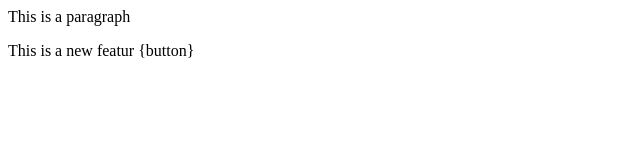
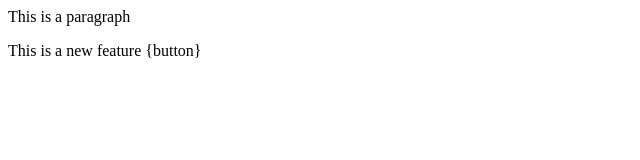
Before and after one commit to himanshu2399/localrepo, a plain HTML site: page index.html in a window 1280 px wide. Shown: the full height of the page, 0-640 px from the left. Drawn offline with Linux system fonts and the light colour scheme.

Commit message:
reset done

```diff
--- a/index.html
+++ b/index.html
@@ -1,2 +1,2 @@
 <p>This is a paragraph</p>
-<p>This is a new featur {button} </p>
+<p>This is a new feature {button} </p>
```
